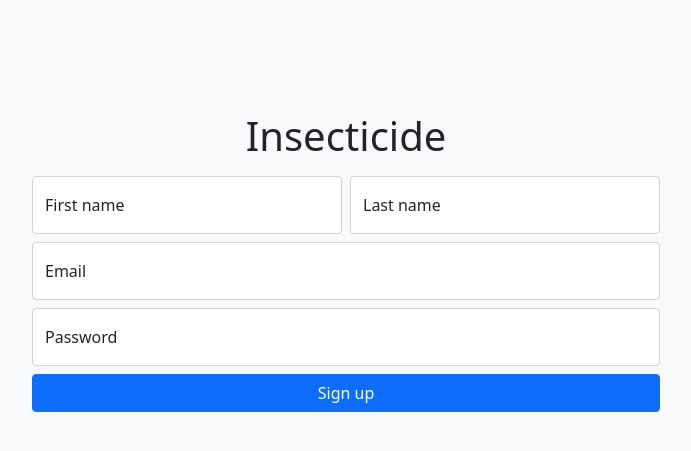
After one commit to esadek/insecticide, a Django app: page /signup/ in a window 1280 px wide. The commit adds this page. Shown: the top 451 px of the page, without its empty margins (294-985 px from the left). Run offline with Django 3.2, Linux system fonts and the light colour scheme.

Commit message:
Add: signup form

```diff
--- a/bugtracker/static/style.css
+++ b/bugtracker/static/style.css
@@ -4,3 +4,10 @@
     padding: 16px;
     margin: auto;
 }
+
+#signup {
+    width: 100%;
+    max-width: 660px;
+    padding: 16px;
+    margin: auto;
+}
--- /dev/null
+++ b/bugtracker/templates/signup.html
@@ -0,0 +1,39 @@
+{% extends 'base.html' %}
+{% block content %}
+  <div id="signup" class="text-center">
+    <form class="row gx-2">
+      <h1 class="mt-5 mb-3">
+        <i class="fas fa-bug"></i>
+        <br>
+        Insecticide
+      </h1>
+      <div class="col-md-6">
+        <div class="form-floating mb-2">
+          <input type="text" class="form-control" id="floatingFirstName" placeholder="First name">
+          <label for="floatingFirstName">First name</label>
+        </div>
+      </div>
+      <div class="col-md-6">
+        <div class="form-floating mb-2">
+          <input type="text" class="form-control" id="floatingLastName" placeholder="Last name">
+          <label for="floatingLastName">Last name</label>
+        </div>
+      </div>
+      <div class="col-12">
+        <div class="form-floating mb-2">
+          <input type="email" class="form-control" id="floatingEmail" placeholder="Email">
+          <label for="floatingEmail">Email</label>
+        </div>
+      </div>
+      <div class="col-12">
+        <div class="form-floating mb-2">
+          <input type="password" class="form-control" id="floatingPassword" placeholder="Password">
+          <label for="floatingPassword">Password</label>
+        </div>
+      </div>
+      <div class="col-12">
+        <button type="submit" class="btn btn-primary w-100">Sign up</button>
+      </div>
+    </form>
+  </div>
+{% endblock %}
--- a/bugtracker/urls.py
+++ b/bugtracker/urls.py
@@ -3,5 +3,6 @@ from . import views
 
 urlpatterns = [
     path('', views.index, name='index'),
-    path('login/', views.login, name='login')
+    path('login/', views.login, name='login'),
+    path('signup/', views.signup, name='signup')
 ]
--- a/bugtracker/views.py
+++ b/bugtracker/views.py
@@ -7,3 +7,6 @@ def index(request):
 
 def login(request):
     return render(request, 'login.html')
+
+def signup(request):
+    return render(request, 'signup.html')
--- a/insecticide/urls.py
+++ b/insecticide/urls.py
@@ -19,5 +19,6 @@ from django.urls import path, include
 urlpatterns = [
     path('', include('bugtracker.urls')),
     path('admin/', admin.site.urls),
-    path('login/', include('bugtracker.urls'))
+    path('login/', include('bugtracker.urls')),
+    path('signup/', include('bugtracker.urls'))
 ]
```
